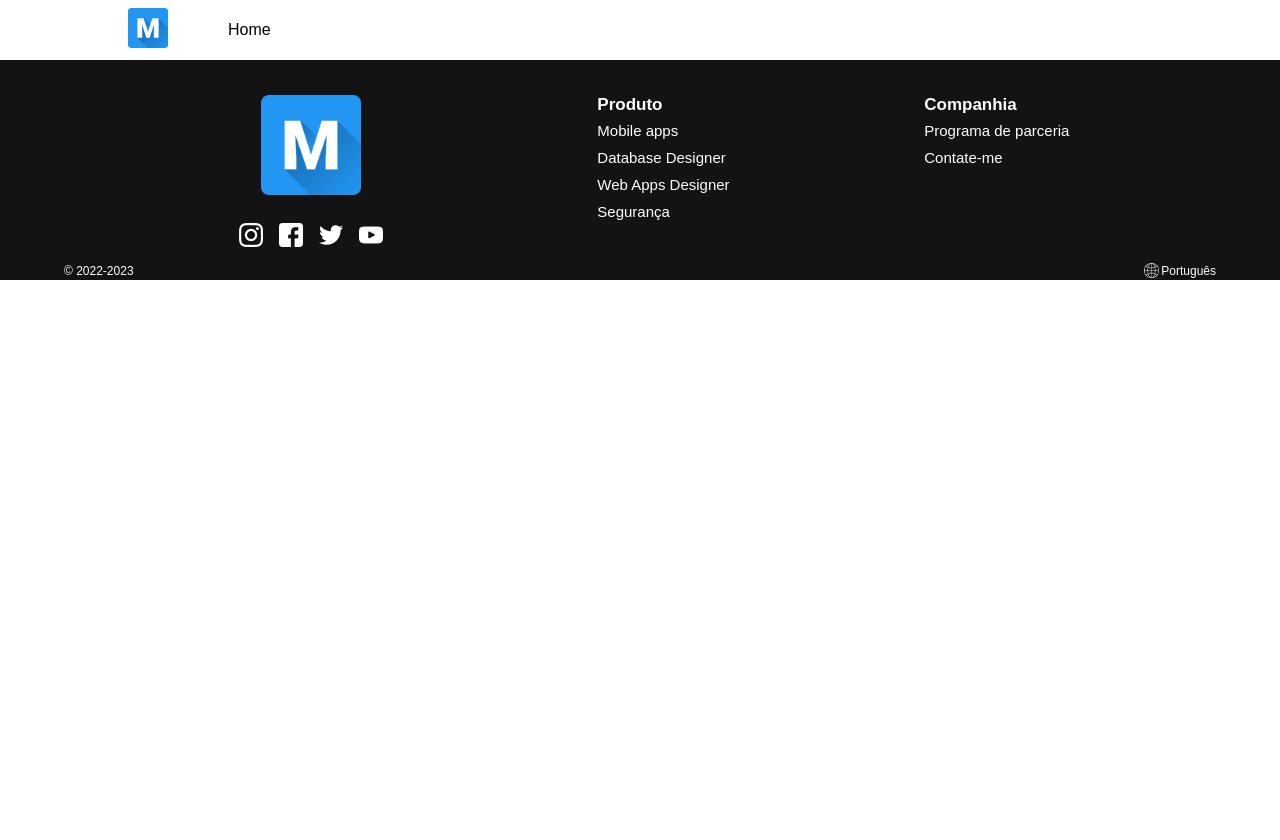
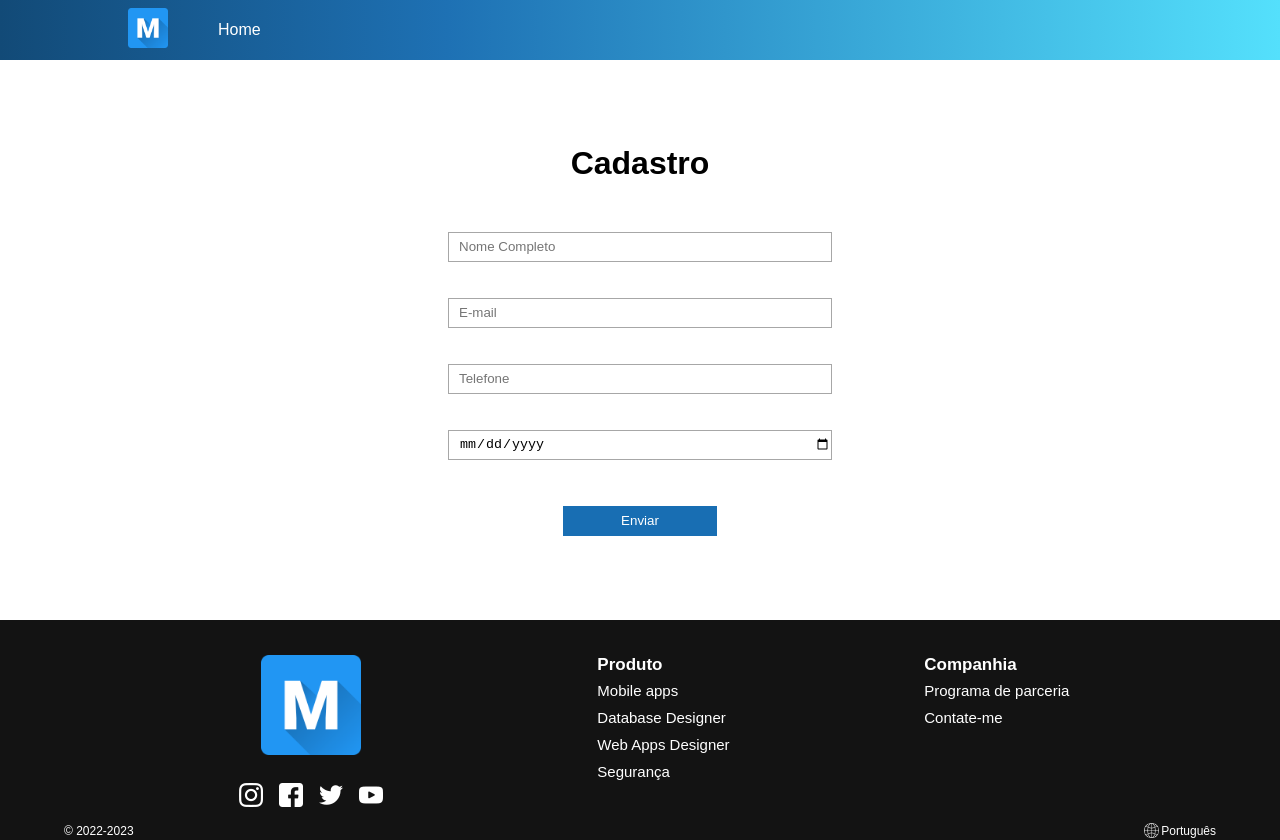
Before and after one commit to DudaRodrigues18/portfolio, a React (Vite) app: page /contato in a window 1280 px wide. Before the commit the page ends 800 px from the top, so only its background shows below. Built offline with nearby package versions, Linux system fonts and the light colour scheme.

Commit message:
Página contato

```diff
--- /dev/null
+++ b/src/componentes/contato/Contato.css
@@ -0,0 +1,46 @@
+.contato-main{
+    width: 100%;
+    height: auto;
+    min-height: 70vh;
+    display: flex;
+    justify-content: center;
+    align-items: center;
+    flex-direction: column;
+    font-family: Arial, Helvetica, sans-serif;
+}
+
+.formContato{
+    display: flex;
+    flex-direction: column;
+    width: 30vw;
+    height: 38vh;
+    justify-content: space-between;
+    align-items: center;
+}
+.formContato input{
+    height: 30px;
+    width: 100%;
+    padding-left: 10px;
+    border: 1px solid #a7a7a7;
+}
+.formContato input:focus{
+    border: 0;
+    outline: 1px solid #186EB3;
+}
+.formContato button{
+    margin-top: 10px;
+    height: 30px;
+    width: 12vw;
+    cursor: pointer;
+    background-color: #186EB3;
+    color: white;
+    border: 0;
+    transition: 0.1s;
+}
+.formContato button:hover{
+    background-color: #175b92;
+}
+.contato-main h1{
+    margin-bottom: 50px;
+    cursor: default;
+}
--- /dev/null
+++ b/src/componentes/contato/Contato.tsx
@@ -0,0 +1,18 @@
+import LinkNav from '../linknav/LinkNav';
+import './Contato.css'
+
+function Contato(){
+    return(
+        <div className='contato-main'>
+            <h1>Cadastro</h1>
+        <form className='formContato'>
+            <input type="text" placeholder='Nome Completo'/>
+            <input type="email" placeholder='E-mail'/>
+            <input type="tel" placeholder='Telefone'/>
+            <input type="date"/>
+            <button>Enviar</button>
+        </form>
+        </div>
+    )
+}
+export default Contato
--- a/src/componentes/header/Header.css
+++ b/src/componentes/header/Header.css
@@ -4,6 +4,7 @@ header{
     align-items: center;
     height: 60px;
     font-family: Arial, Helvetica, sans-serif;
+    background: linear-gradient(90deg, rgb(18, 74, 119) 0%, rgb(30, 113, 180) 35%, rgba(84,224,252,1) 100%);
 }
 header ul{
     display: flex;
@@ -11,13 +12,13 @@ header ul{
     gap: 15px;
 }
 header ul li a{
-    padding: 21px 20px;
+    padding: 14px 10px;
     text-decoration: none;
-    color: #000000;
-    transition: 0.1s;
+    color: white;
+    transition: 0.2s;
 }
 header ul li a:hover{
-    border-bottom: 1px solid #922517;
+    border-bottom: 1px solid white;
 }
 .header-logo{
     width: 40px;
--- a/src/componentes/main/Main.tsx
+++ b/src/componentes/main/Main.tsx
@@ -176,7 +176,7 @@ function TrataTexto2(e:React.ChangeEvent<HTMLInputElement>){
                 <div className='campoPesquisa'>
                 <h1 className='projetos-titulo'>PROJETOS</h1>
         <div className="pesquisar">
-            <input type="text"
+            <input type="search"
                 className='botao-pesquisa'
                 placeholder='Pesquisar'
                 onChange={TrataTexto}/>
@@ -199,7 +199,7 @@ function TrataTexto2(e:React.ChangeEvent<HTMLInputElement>){
             <div className='campoPesquisa'>
                 <h1 className="projetos-titulo">CERTIFICADOS</h1>
                 <div className="pesquisar">
-            <input type="text"
+            <input type="search"
                 className='botao-pesquisa'
                 placeholder='Pesquisar'
                 onChange={TrataTexto2}/>
--- a/src/main.tsx
+++ b/src/main.tsx
@@ -3,6 +3,7 @@ import ReactDOM from 'react-dom/client'
 import Header from './componentes/header/Header'
 import Footer from './componentes/footer/Footer'
 import Main from './componentes/main/Main'
+import Contato from './componentes/contato/Contato'
 import './main.css'
 
 import {createBrowserRouter,RouterProvider} from "react-router-dom";
@@ -21,10 +22,10 @@ const router = createBrowserRouter([
     element:
       <>
         <Header/>
-
+        <Contato/>
         <Footer/>
-      </>,
-  },
+      </>
+  }
 ]);
 
 ReactDOM.createRoot(document.getElementById('root')!).render(
```
Also changed, not shown: 1 other file (tests, documents, lock files or other folders).
